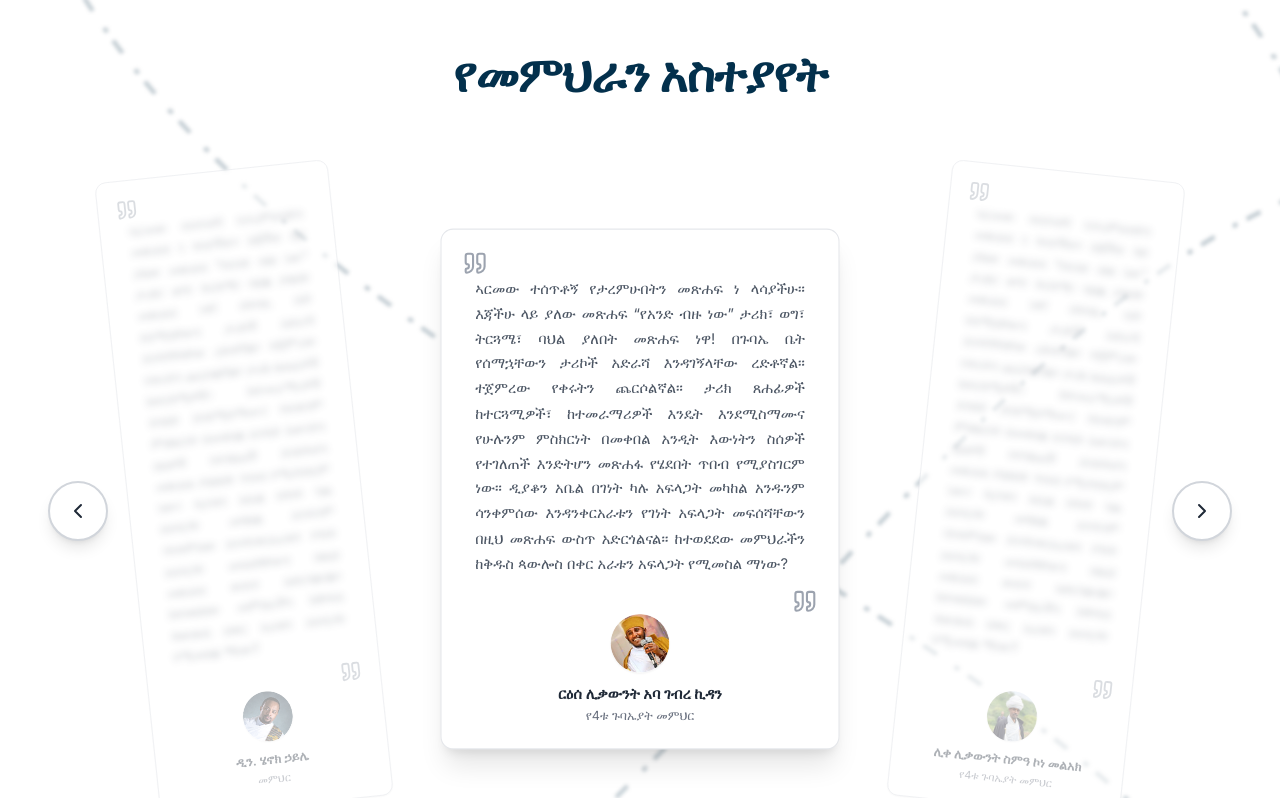
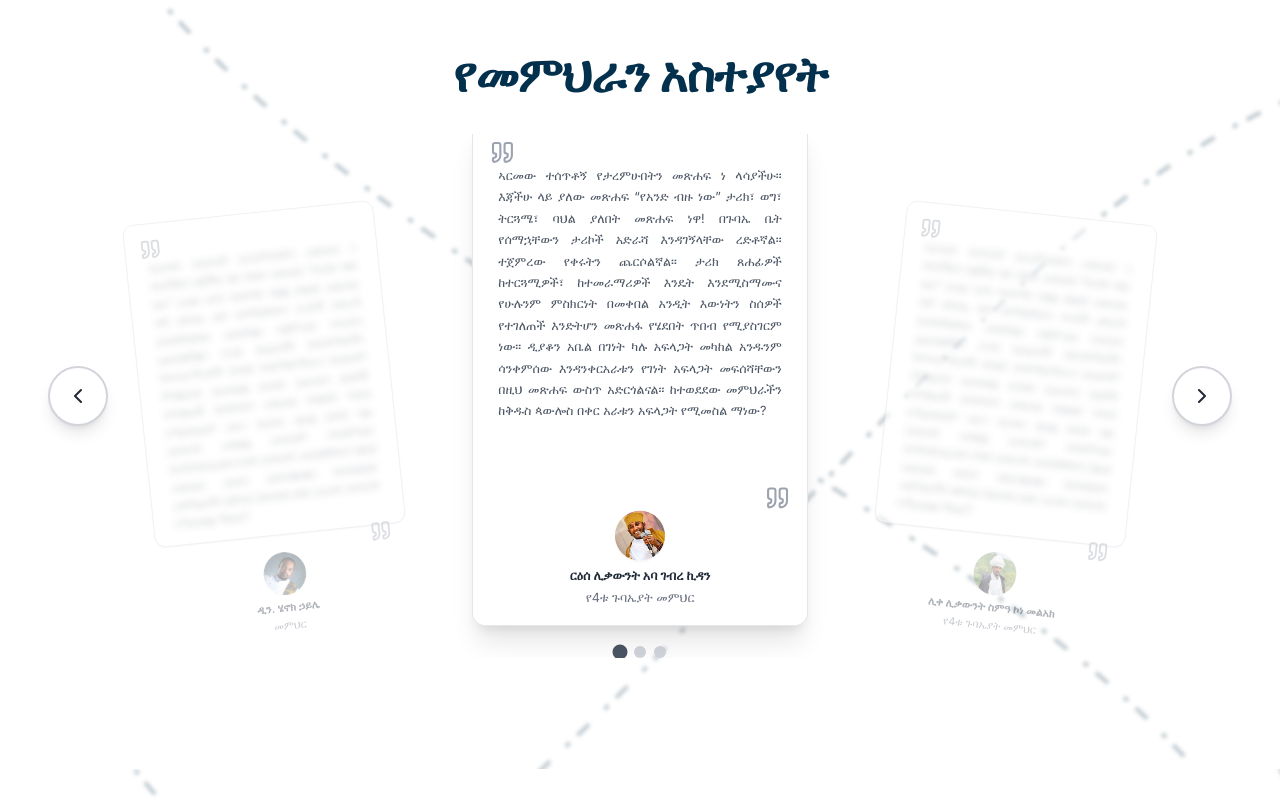
Before and after one commit to MekdelawitGebre/st-paul-book, a Next.js app: page / in a window 1280 px wide. Shown: the part 2400-3198 px from the top of the page. Built offline with nearby package versions, Linux system fonts and the light colour scheme; a web font is replaced by a local one.

Commit message:
fix :the testimoials

```diff
--- a/components/testimonials.tsx
+++ b/components/testimonials.tsx
@@ -33,10 +33,11 @@ const TestimonialCard = ({
   isPrevious,
   isNext,
 }: TestimonialCardProps) => {
-  // Unified styling configuration for exact image effect
+  // Unified styling configuration for book-like size
   const cardConfig = {
     active: {
-      width: "380px",
+      width: "320px",
+      height: "480px",
       transform: "translateX(0) scale(1.05) rotate(0deg)",
       className: "scale-105 opacity-100 z-20",
       cardClasses: "border border-gray-200 shadow-xl",
@@ -44,7 +45,8 @@ const TestimonialCard = ({
       textBlur: "blur-0",
     },
     previous: {
-      width: "260px",
+      width: "280px",
+      height: "360px",
       transform: "translateX(-60px) scale(0.9) rotate(-6deg)",
       className: "scale-90 opacity-60 z-10",
       cardClasses: "border border-gray-200 shadow-sm",
@@ -52,7 +54,8 @@ const TestimonialCard = ({
       textBlur: "blur-sm",
     },
     next: {
-      width: "260px",
+      width: "280px",
+      height: "360px",
       transform: "translateX(60px) scale(0.9) rotate(6deg)",
       className: "scale-90 opacity-60 z-10",
       cardClasses: "border border-gray-200 shadow-sm",
@@ -82,61 +85,62 @@ const TestimonialCard = ({
       className={`${baseStyles} ${config.className}`}
       style={{
         width: config.width,
+        height: config.height,
         transform: config.transform,
       }}
     >
-      <Card className={`${baseCardClasses} ${config.cardClasses}`}>
-        <CardContent className="p-4 sm:p-5 transition-all duration-500">
-          {/* Quote Icon */}
+      <Card className={`${baseCardClasses} ${config.cardClasses} h-full`}>
+        <CardContent className="p-3 sm:p-4 transition-all duration-500 h-full flex flex-col">
+          {/* Quote Icon - Always clear */}
           <div
-            className={`text-2xl sm:text-3xl text-gray-400 flex items-start transition-all duration-300 ${config.contentOpacity}`}
+            className={`text-xl sm:text-2xl text-gray-400 flex items-start transition-all duration-300 ${config.contentOpacity}`}
           >
             <QuoteIcon
-              className="text-2xl sm:text-3xl transition-all duration-300"
+              className="text-xl sm:text-2xl transition-all duration-300"
               style={{ color: "#9ca3af" }}
             />
           </div>
 
-          {/* Quote Text - Only this gets blurred */}
+          {/* Quote Text - Only this gets blurred for non-active cards */}
           <p
-            className={`text-xs sm:text-sm leading-relaxed mb-3 text-gray-600 text-justify px-2 sm:px-3 transition-all duration-300 ${config.contentOpacity} ${config.textBlur}`}
+            className={`text-xs leading-relaxed mb-2 text-gray-600 text-justify px-1 sm:px-2 transition-all duration-300 ${config.contentOpacity} ${config.textBlur} flex-grow`}
           >
             {testimonial.quote}
           </p>
 
-          {/* Closing Quote */}
+          {/* Closing Quote - Always clear */}
           <div
-            className={`text-2xl sm:text-3xl text-gray-400 flex justify-end transition-all duration-300 ${config.contentOpacity}`}
+            className={`text-xl sm:text-2xl text-gray-400 flex justify-end transition-all duration-300 ${config.contentOpacity}`}
           >
-            <Quote className="text-2xl sm:text-3xl text-gray-400 transition-all duration-300" />
+            <Quote className="text-xl sm:text-2xl text-gray-400 transition-all duration-300" />
           </div>
 
-          {/* Author Section */}
+          {/* Author Section - Always clear */}
           <div
-            className={`flex flex-col items-center text-center transition-all duration-500 ${config.contentOpacity}`}
+            className={`flex flex-col items-center text-center transition-all duration-500 ${config.contentOpacity} mt-auto`}
           >
             {testimonial.author.image ? (
-              <div className="w-12 h-12 sm:w-14 sm:h-14 rounded-full shadow-sm overflow-hidden flex items-center justify-center transition-all duration-300">
+              <div className="w-10 h-10 sm:w-12 sm:h-12 rounded-full shadow-sm overflow-hidden flex items-center justify-center transition-all duration-300">
                 <Image
                   src={testimonial.author.image}
                   alt={testimonial.author.name}
-                  width={56}
-                  height={56}
+                  width={48}
+                  height={48}
                   className="w-full h-full object-cover transition-all duration-300"
                 />
               </div>
             ) : (
               <div
-                className={`w-12 h-12 sm:w-14 sm:h-14 bg-${testimonial.author.avatarColor} rounded-full mb-2 shadow-sm flex items-center justify-center transition-all duration-300`}
+                className={`w-10 h-10 sm:w-12 sm:h-12 bg-${testimonial.author.avatarColor} rounded-full mb-1 shadow-sm flex items-center justify-center transition-all duration-300`}
               >
-                <span className="text-white font-bold text-sm sm:text-base transition-all duration-300">
+                <span className="text-white font-bold text-xs sm:text-sm transition-all duration-300">
                   {testimonial.author.avatar}
                 </span>
               </div>
             )}
 
-            <div className="mt-2 transition-all duration-300">
-              <p className="font-semibold text-gray-800 text-xs sm:text-sm transition-all duration-300">
+            <div className="mt-1 transition-all duration-300">
+              <p className="font-semibold text-gray-800 text-xs transition-all duration-300">
                 {testimonial.author.name}
               </p>
               <p className="text-gray-500 text-xs transition-all duration-300">
```
